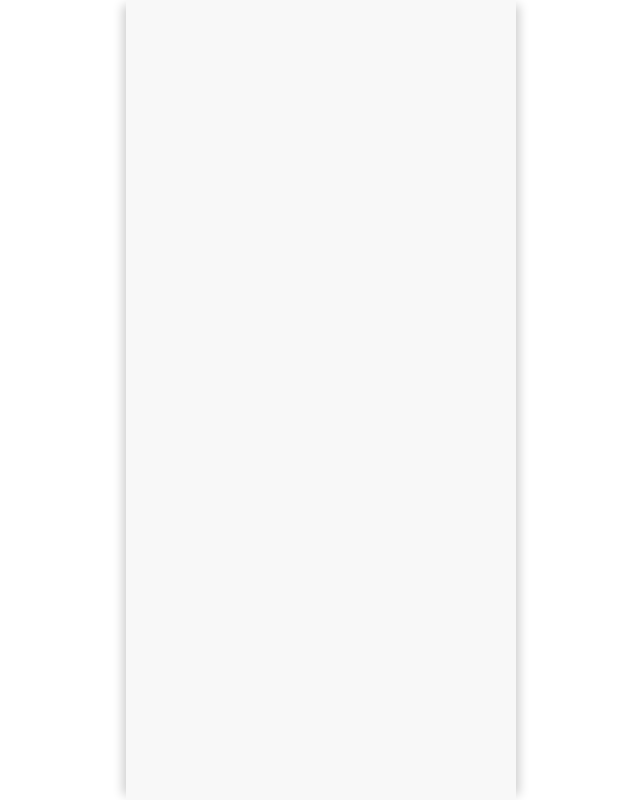
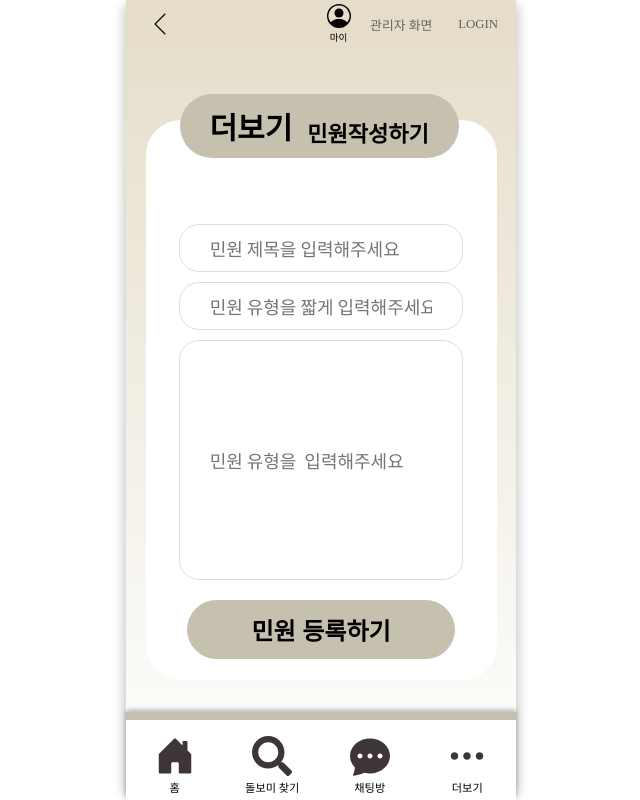
Before and after one commit to yerimi00/GovTech_FE, a React (Vite) app in the folder bombom/: page /complainwrite in a window 1280 px wide. Before the commit this address had no page. Shown: the whole page, without its empty margins (319-959 px from the left). Built offline with nearby package versions, Linux system fonts and the light colour scheme; a web font is replaced by a local one.

Commit message:
feat : 더보기 페이지 제작

```diff
--- a/bombom/src/Router.jsx
+++ b/bombom/src/Router.jsx
@@ -31,6 +31,7 @@ import NoticePage from "./pages/subpage/adminpage/all_notice/Notice";
 import DetailNoticePage from "./pages/subpage/adminpage/all_notice/DetailNotice";
 import ChatPage from "./pages/chatpage/chatpage";
 import MorePage from "./pages/morepage/morepage";
+import ComplainWrite from "./pages/morepage/complainWrite";
 import WantPageN from "./pages/wantpage/wantpage_n";
 import MainWantPage from "./pages/wantpage/mainwantpage";
 import MyPage from "./components/header/mypage/mypage";
@@ -86,28 +87,56 @@ const AppRouter = () => {
             <Route path="/carewrite" element={<CareWrite />} />
             <Route path="/adminpage" element={<AdminPage />} />
             <Route path="/dolbomokpage" element={<DolbomOkPage />} />
-            <Route path="/detaildolbomokpage" element={<DetailDolbomOkPage />} />
-            <Route path="/dolbomeduvideopage" element={<DolbomEduVideoPage />} />
-            <Route path="/eduvideodetailpage" element={<EduVideoDetailPage />} />
-            <Route path="/lowprotectorokpage" element={<LowProtectorOkPage />} />
-            <Route path="/detaillowprotectorpage" element={<DetailLowProtectorPage />} />
+            <Route
+              path="/detaildolbomokpage"
+              element={<DetailDolbomOkPage />}
+            />
+            <Route
+              path="/dolbomeduvideopage"
+              element={<DolbomEduVideoPage />}
+            />
+            <Route
+              path="/eduvideodetailpage"
+              element={<EduVideoDetailPage />}
+            />
+            <Route
+              path="/lowprotectorokpage"
+              element={<LowProtectorOkPage />}
+            />
+            <Route
+              path="/detaillowprotectorpage"
+              element={<DetailLowProtectorPage />}
+            />
             <Route path="/noticepage" element={<NoticePage />} />
             <Route path="/detailnoticepage" element={<DetailNoticePage />} />
             <Route path="/chatpage" element={<ChatPage />} />
             <Route path="/morepage" element={<MorePage />} />
+            <Route path="/complainwrite" element={<ComplainWrite />} />
             <Route path="/mypage" element={<MyPage />} />
-            <Route path="/maineditmyinfopage" element={<MainEditMyInfoPage />} />
+            <Route
+              path="/maineditmyinfopage"
+              element={<MainEditMyInfoPage />}
+            />
             <Route path="/editpasswordpage" element={<EditPasswordPage />} />
             <Route path="/editkeywordpage" element={<EditKeywordPage />} />
             <Route path="/editsentencepage" element={<EditSentencePage />} />
-            <Route path="/certificatecardpage" element={<CertificateCardPage />} />
+            <Route
+              path="/certificatecardpage"
+              element={<CertificateCardPage />}
+            />
             <Route path="/cardcamerapage" element={<CardCameraPage />} />
             <Route path="/mainmynoticepage" element={<MainMyNoticePage />} />
-            <Route path="/detailmynoticepage" element={<DetailMyNoticePage />} />
+            <Route
+              path="/detailmynoticepage"
+              element={<DetailMyNoticePage />}
+            />
             <Route path="/mainchatpage" element={<MainChatPage />} />
             <Route path="/adminloginpage" element={<AdminLoginPage />} />
             <Route path="/dolbomfindidpage" element={<DolbomFindIdPage />} />
-            <Route path="/protectorfindidpage" element={<ProtectorFindIdPage />} />
+            <Route
+              path="/protectorfindidpage"
+              element={<ProtectorFindIdPage />}
+            />
           </Route>
         </Routes>
       </Router>
--- a/bombom/src/components/container/CustomButtonSubmit.jsx
+++ b/bombom/src/components/container/CustomButtonSubmit.jsx
@@ -6,11 +6,11 @@ const CustomButtonSubmit = styled.button`
   color: white;
   padding: 0.75rem 1.5rem;
   border: none;
-  border-radius: 35px;
+  border-radius: ${(props) => props.borderRadius || "35px"};
   cursor: pointer;
   font-size: 24px;
   font-weight: bold;
-  width: 100%;
+  width: ${(props) => props.width || "100%"};
   font-family: "Cafe24SsurroundAir", sans-serif;
 `;
 
--- a/bombom/src/components/container/InputContainer.jsx
+++ b/bombom/src/components/container/InputContainer.jsx
@@ -2,17 +2,20 @@ import styled from "styled-components";
 
 const InputContainer = styled.input.attrs({ type: "text" })`
   display: flex;
-  justify-content: center;
-  align-items: center;
+  justify-content: flex-start;
+  align-items: ${(props) => props.alignItems || "center"};
+  align-content: flex-start;
   width: ${(props) => props.width || "85%"};
-  padding: 10px 30px 10px 30px;
+  height: ${(props) => props.height || "auto"};
+  padding: 10px 30px;
   border: 1.5px solid ${({ theme }) => theme.colors.lightGray};
-  border-radius: 35px;
+  border-radius: ${(props) => props.borderRadius || "35px"};
   font-size: 18px;
   outline: none;
   color: #3e3537;
 
   margin-top: ${(props) => props.marginTop || "auto"};
+  margin-bottom: ${(props) => props.marginBottom || "0px"};
 `;
 
 export default InputContainer;
--- a/bombom/src/components/container/WantCategory.jsx
+++ b/bombom/src/components/container/WantCategory.jsx
@@ -14,6 +14,13 @@ const WantCategory = styled.div`
   font-family: "Cafe24SsurroundAir", sans-serif;
   margin-top: ${(props) => props.marginTop || "auto"};
   // width: 100%;
+  display: flex;
+  flex-direction: row;
+  align-items: flex-end;
+  p {
+    padding-left: 15px;
+    font-size: 22px;
+  }
 `;
 
 export default WantCategory;
--- /dev/null
+++ b/bombom/src/components/modal/ComplainModal.jsx
@@ -0,0 +1,113 @@
+import React from "react";
+import styled from "styled-components";
+import CustomButtonSubmit from "../container/CustomButtonSubmit";
+import WantCategory from "../container/WantCategory";
+import InputContainer from "../container/InputContainer";
+
+const ComplainComplainModal = ({ show, onClose }) => {
+  if (!show) return null;
+
+  const handleCheckClick = async () => {
+    console.log("완료");
+    try {
+      onClose();
+    } catch (error) {
+      console.error("민원 요청 중 오류 발생:", error);
+    }
+  };
+
+  return (
+    <Overlay>
+      <ModalContainer>
+        <ModalHeader>
+          <ModalTitle>민원이 등록되었습니다.</ModalTitle>
+        </ModalHeader>
+        <ModalContent>
+          <p>
+            작성하신 민원은
+            <br />
+            <BText fontSize="16px">마이페이지 나의 미원 확인하기</BText>에서
+            <br />
+            확인, 수정, 삭제가 가능합니다.
+          </p>
+        </ModalContent>
+        <CustomButtonSubmit onClick={handleCheckClick}>확인</CustomButtonSubmit>
+      </ModalContainer>
+    </Overlay>
+  );
+};
+
+export default ComplainComplainModal;
+
+const Overlay = styled.div`
+  position: fixed;
+  top: 0;
+  left: 0;
+  width: 100%;
+  height: 100%;
+  background: rgba(0, 0, 0, 0.7);
+  display: flex;
+  justify-content: center;
+  align-items: center;
+  z-index: 1000;
+  text-align: center;
+`;
+
+const ModalContainer = styled.div`
+  background: white;
+  padding: 2rem;
+  border-radius: 35px;
+  width: 90%;
+  max-width: 500px;
+  position: relative;
+  text-align: center;
+`;
+
+const ModalHeader = styled.div`
+  display: flex;
+  align-items: center;
+  justify-content: space-between;
+  margin-bottom: 1rem;
+  text-align: center;
+  justify-content: center;
+  align-items: center;
+`;
+
+const ModalTitle = styled.h2`
+  margin: 0;
+  font-size: 22px;
+  font-weight: light;
+  text-align: center;
+  justify-content: center;
+  align-items: center;
+`;
+
+const ModalContent = styled.div`
+  margin-bottom: 2rem;
+  p {
+    margin: 0.5rem 0;
+  }
+`;
+
+const BText = styled.span`
+  font-weight: bold;
+  font-size: ${(props) => props.fontSize || "18px"};
+`;
+
+const CareInformationDiv = styled.div`
+  background-color: #eae4d4;
+  padding: 10px 20px 10px 20px;
+  border-radius: 20px;
+`;
+
+const ResultDiv = styled.div`
+  margin: 20px;
+  text-align: right;
+  font-weight: bold;
+  p {
+    margin-top: 3 0px;
+  }
+  span {
+    font-size: 26px;
+  }
+`;
--- /dev/null
+++ b/bombom/src/pages/morepage/complainWrite.jsx
@@ -0,0 +1,120 @@
+import React, { useState } from "react";
+import { useNavigate } from "react-router-dom";
+import styled from "styled-components";
+import CustomRow from "../../components/container/CustomRow";
+import CustomColumn from "../../components/container/CustomColumn";
+import WantCategory from "../../components/container/WantCategory";
+import WantCard from "../../components/card/wantcard";
+import InputContainer from "../../components/container/InputContainer";
+import ComplainModal from "../../components/modal/ComplainModal";
+import { Bolbomwrite } from "../../components/icons/wantbolbom";
+import CustomButtonSubmit from "../../components/container/CustomButtonSubmit";
+
+const ComplainWrite = () => {
+  const navigate = useNavigate();
+  const [showModal, setShowModal] = useState(false);
+
+  const handleRegistrationClick = () => {
+    setShowModal(true);
+  };
+
+  const handleCloseModal = () => {
+    setShowModal(false);
+  };
+  return (
+    <ContainerCenter>
+      <PageContainer>
+        <CustomColumn
+          width="90%"
+          height="70vh"
+          alignItems="center"
+          justifyContent="flex-start"
+        >
+          <MainDiv height="70vh" backgroundColor="white" borderRadius="35px">
+            <TopSection>
+              <WantCategory top="-50px" width="40%" borderRadius="20px">
+                더보기 <p> 민원작성하기</p>
+              </WantCategory>
+            </TopSection>
+            <InputContainer
+              marginTop="0px"
+              borderRadius="20px"
+              placeholder="민원 제목을 입력해주세요"
+            />
+            <InputContainer
+              marginTop="10px"
+              borderRadius="20px"
+              placeholder="민원 유형을 짧게 입력해주세요"
+            />
+            <InputContainer
+              marginTop="10px"
+              marginBottom="20px"
+              borderRadius="20px"
+              height="30vh"
+              alignItems="flex-start"
+              placeholder="민원 유형을  입력해주세요"
+            />
+            <CustomButtonSubmit
+              width="80%"
+              onClick={() => handleRegistrationClick()}
+            >
+              민원 등록하기
+            </CustomButtonSubmit>
+          </MainDiv>
+        </CustomColumn>
+      </PageContainer>
+      {showModal && (
+        <ComplainModal show={showModal} onClose={handleCloseModal} />
+      )}
+    </ContainerCenter>
+  );
+};
+
+export default ComplainWrite;
+
+const ContainerCenter = styled.div`
+  display: flex;
+  flex-direction: column;
+  align-items: center;
+  width: 100%;
+  min-height: 100vh;
+`;
+
+const PageContainer = styled(ContainerCenter)`
+  width: 100%;
+  min-height: 100vh;
+  display: flex;
+  flex-direction: row;
+  justify-content: center;
+  position: relative;
+  background: linear-gradient(to bottom, #e5ddc9, white);
+  gap: 2rem;
+`;
+
+const MainDiv = styled.div`
+  background-color: ${(props) => props.backgroundColor || "#AFAFAF"};
+  border: none;
+  width: ${(props) => props.width || "100%"};
+  height: ${(props) => props.height || "auto"};
+  border-radius: ${(props) => props.borderRadius || "auto"};
+  min-height: 6rem;
+  padding: 0.5rem;
+  display: flex;
+  flex-direction: column;
+  align-items: center;
+  justify-content: flex-start;
+  font-family: ${(props) => props.fontFamily || "Noto Sans KR"};
+`;
+
+const TopSection = styled.div`
+  width: 100%;
+  display: flex;
+  justify-content: flex-start;
+  padding: 1rem;
+`;
+
+const BottomSection = styled.div`
+  width: 100%;
+  display: flex;
+  justify-content: center;
+`;
--- a/bombom/src/pages/morepage/morepage.jsx
+++ b/bombom/src/pages/morepage/morepage.jsx
@@ -1,8 +1,48 @@
-import React from 'react';
-import styled from 'styled-components';
-import CustomRow from '../../components/container/CustomRow';
-import CustomFont from '../../components/container/CustomFont';
-import CustomColumn from '../../components/container/CustomColumn';
+import React, { useState } from "react";
+import { useNavigate } from "react-router-dom";
+import styled from "styled-components";
+import CustomRow from "../../components/container/CustomRow";
+import CustomColumn from "../../components/container/CustomColumn";
+import WantCategory from "../../components/container/WantCategory";
+import CustomButtonSubmit from "../../components/container/CustomButtonSubmit";
+
+const MorePage = () => {
+  const navigate = useNavigate();
+
+  const handleWriteClick = () => {
+    navigate("/complainwrite");
+  };
+  return (
+    <ContainerCenter>
+      <PageContainer>
+        <CustomColumn
+          width="90%"
+          height="70vh"
+          alignItems="center"
+          justifyContent="flex-start"
+        >
+          <MainDiv height="70vh" backgroundColor="white" borderRadius="35px">
+            <TopSection>
+              <WantCategory top="-50px" width="40%" borderRadius="20px">
+                더보기
+              </WantCategory>
+            </TopSection>
+            <BottomSection>
+              <CustomButtonSubmit
+                borderRadius="20px"
+                onClick={handleWriteClick}
+              >
+                민원 작성하기
+              </CustomButtonSubmit>
+            </BottomSection>
+          </MainDiv>
+        </CustomColumn>
+      </PageContainer>
+    </ContainerCenter>
+  );
+};
+
+export default MorePage;
 
 const ContainerCenter = styled.div`
   display: flex;
@@ -14,24 +54,39 @@ const ContainerCenter = styled.div`
 
 const PageContainer = styled(ContainerCenter)`
   width: 100%;
+  min-height: 100vh;
   display: flex;
   flex-direction: row;
   justify-content: center;
-  align-items: flex-start;
-  padding-top: 10vh;
   position: relative;
   background: linear-gradient(to bottom, #e5ddc9, white);
   gap: 2rem;
 `;
 
-const MorePage = () => {
-  return (
-    <ContainerCenter>
-      <PageContainer>
-        더보기 화면
-      </PageContainer>
-    </ContainerCenter>
-  );
-};
+const MainDiv = styled.div`
+  background-color: ${(props) => props.backgroundColor || "#AFAFAF"};
+  border: none;
+  width: ${(props) => props.width || "100%"};
+  height: ${(props) => props.height || "auto"};
+  border-radius: ${(props) => props.borderRadius || "auto"};
+  min-height: 6rem;
+  padding: 0.5rem;
+  display: flex;
+  flex-direction: column;
+  align-items: center;
+  justify-content: flex-start;
+  font-family: ${(props) => props.fontFamily || "Noto Sans KR"};
+`;
 
-export default MorePage;
+const TopSection = styled.div`
+  width: 100%;
+  display: flex;
+  justify-content: flex-start;
+  padding: 1rem;
+`;
+
+const BottomSection = styled.div`
+  width: 100%;
+  display: flex;
+  justify-content: center;
+`;
--- a/bombom/src/pages/wantpage/wantpage.jsx
+++ b/bombom/src/pages/wantpage/wantpage.jsx
@@ -151,8 +151,8 @@ const WriteIconDiv = styled.div`
   }
 
   cursor: pointer;
-transition: background-color 0.3s ease;
-&:hover {
-  background-color: #E5DDC9;
-}
+  transition: background-color 0.3s ease;
+  &:hover {
+    background-color: #e5ddc9;
+  }
 `;
```
